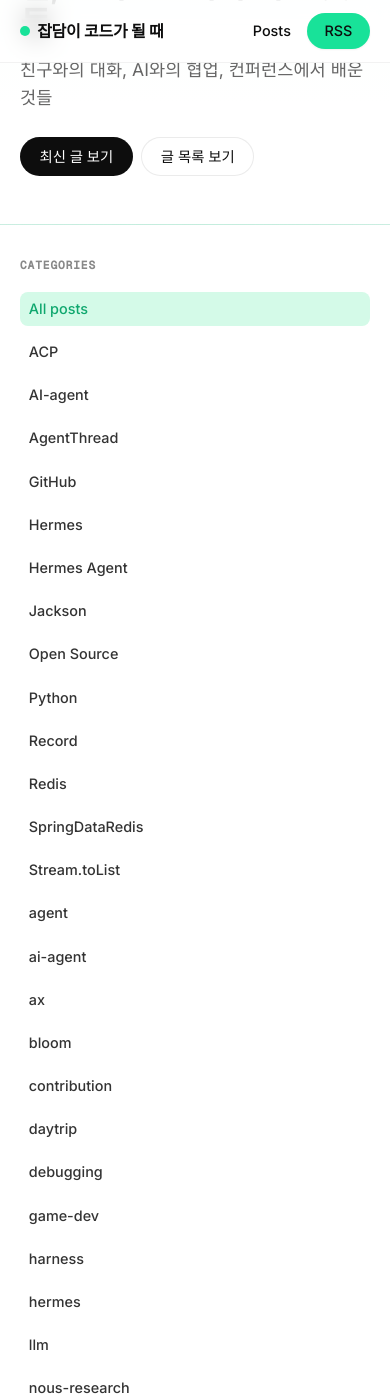
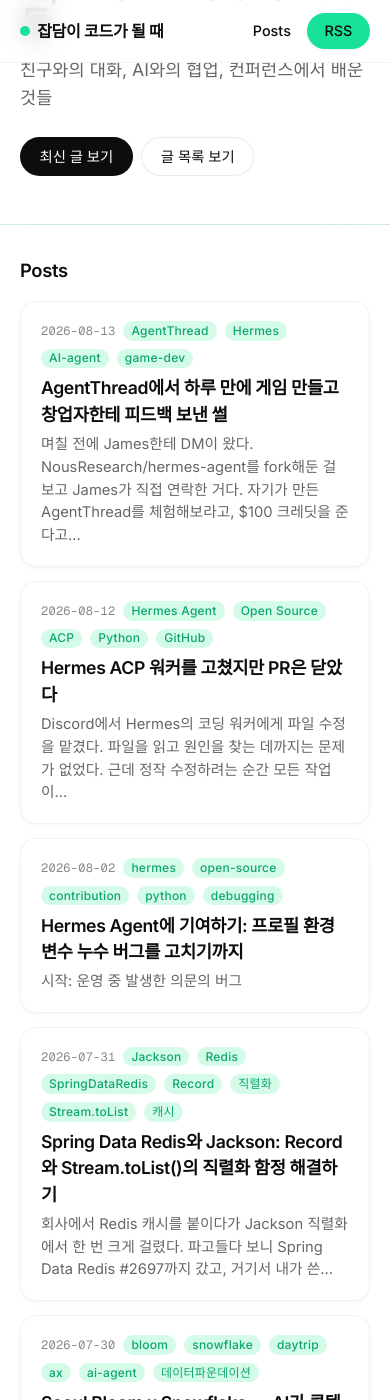
Before and after one commit to keepConcentration/keepConcentration.github.io, a Jekyll site: the page built from index.md, in a window 390 px wide and 1400 px high, scrolled down 239 px. Built offline with Jekyll 4.4.1, drawn with Linux system fonts in a browser that asks for light colours.

Commit message:
fix: 모바일에서 게시글을 카테고리보다 먼저 표시

```diff
--- a/assets/css/style.css
+++ b/assets/css/style.css
@@ -192,7 +192,11 @@ h1 {
   .shell {
     grid-template-columns: 1fr;
   }
+  .content {
+    order: 1;
+  }
   .side {
+    order: 2;
     display: flex;
     gap: 0.4rem;
     flex-wrap: wrap;
```
